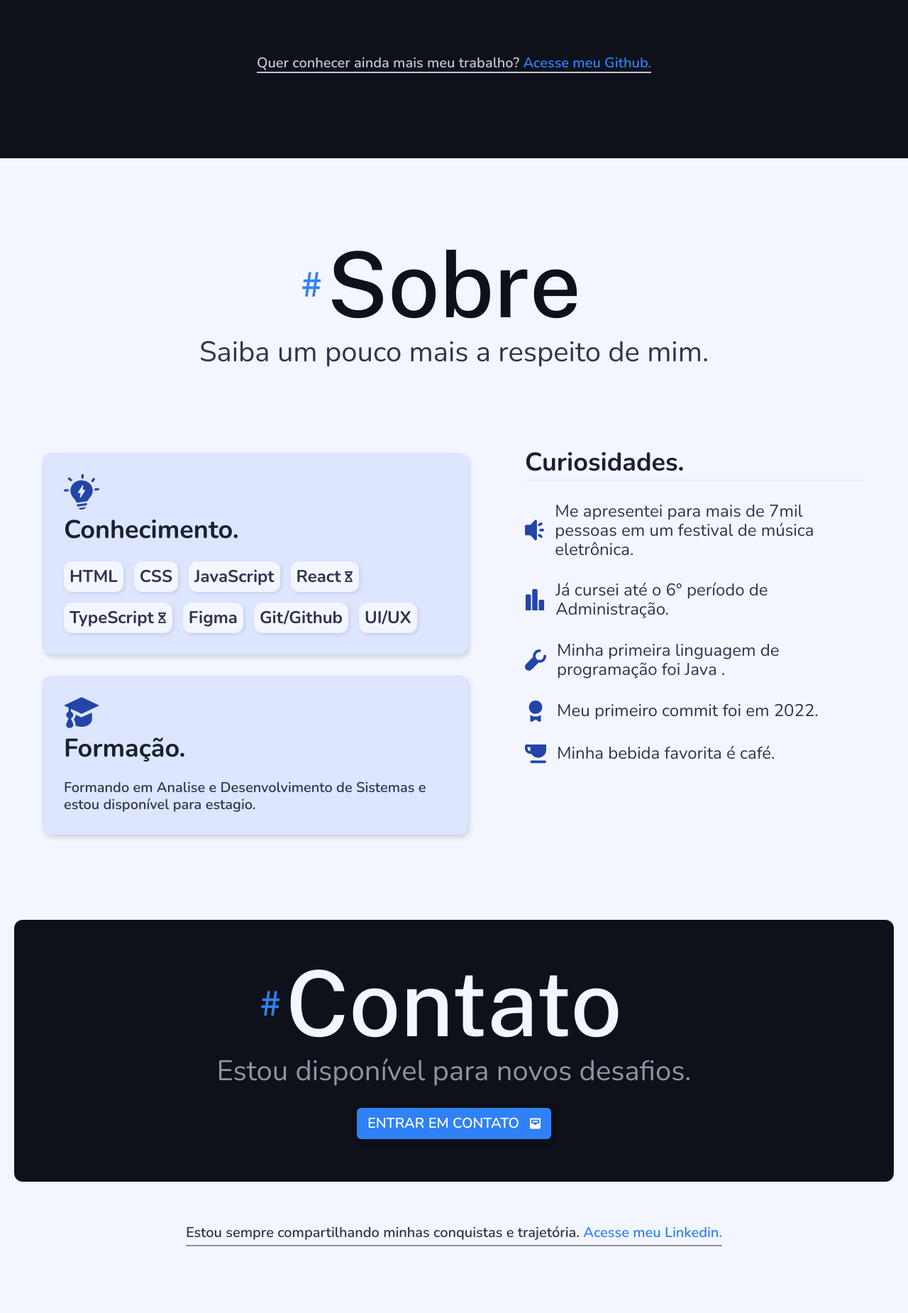
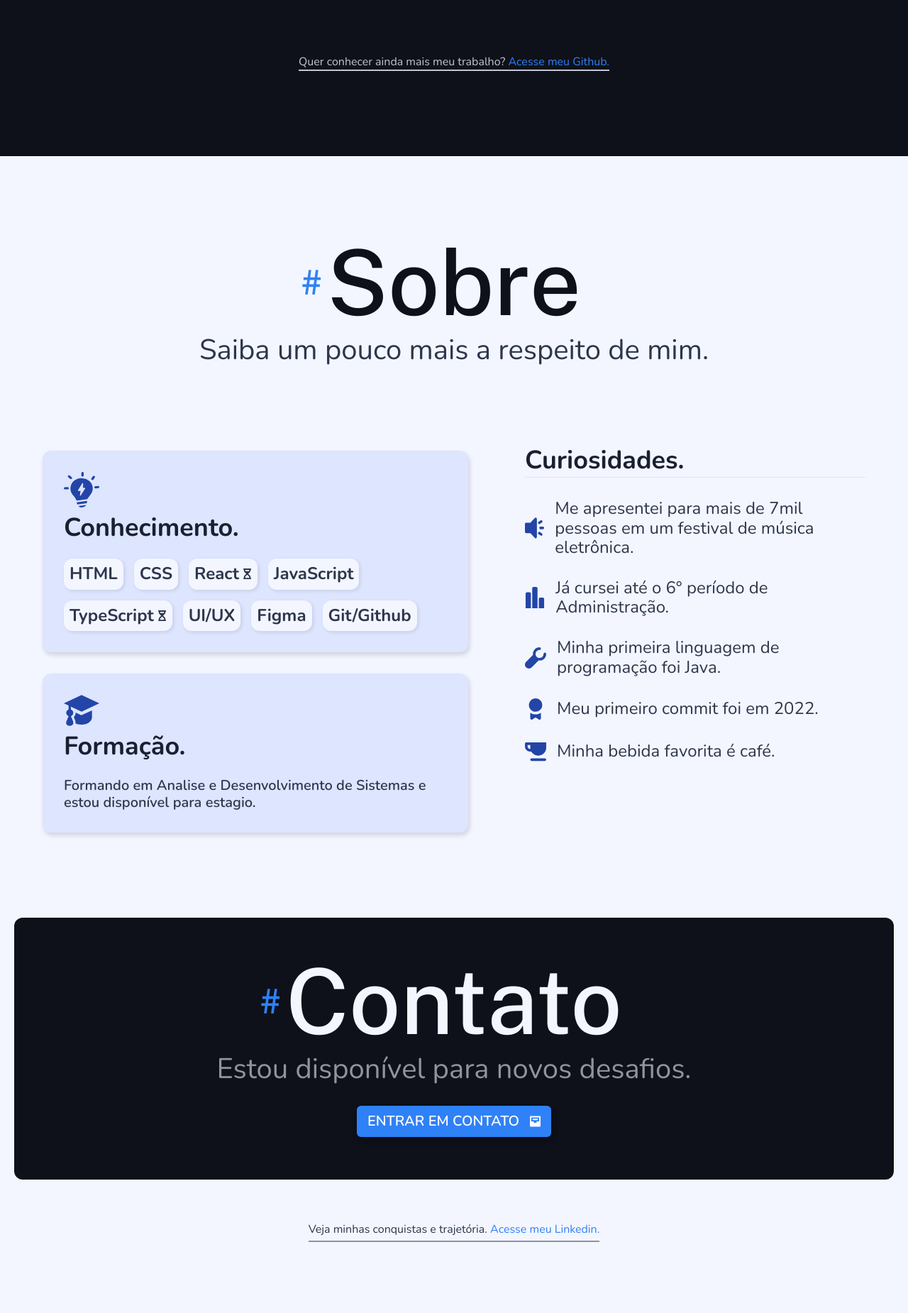
Before and after one commit to adriel-mp3/portifolio, a plain HTML site: page index.html in a window 1280 px wide. Shown: the part 1890-3740 px from the top of the page at 71% size. Drawn offline with nearby package versions, Linux system fonts and the light colour scheme.

Commit message:
:pencil: adjust order of items in HTML

```diff
--- a/index.html
+++ b/index.html
@@ -126,7 +126,7 @@
     </div>
 
     <div class="projects-footer">
-      <span class="font-p2 color-s3">Quer conhecer ainda mais meu trabalho?
+      <span class="font-s4 color-s3">Quer conhecer ainda mais meu trabalho?
         <a href="https://github.com/adriel-mp3" class="color-a1" target="_blank">Acesse meu Github.</a>
       </span>
     </div>
@@ -146,12 +146,12 @@
           <ul class="knowledge-list font-p3 color-s1">
             <li>HTML</li>
             <li>CSS</li>
+            <li>React<img src="./assets/hourglass.svg" alt="hourglass icon"></li>
             <li>JavaScript</li>
-            <li>React<img src="./assets/hourglass.svg" alt="hourglass icon"></li>
             <li>TypeScript<img src="./assets/hourglass.svg" alt="hourglass icon"></li>
+            <li>UI/UX</li>
             <li>Figma</li>
             <li>Git/Github</li>
-            <li>UI/UX</li>
           </ul>
         </div>
 
@@ -175,7 +175,7 @@
           </li>
           <li>
             <img src="./assets/wrench.svg" alt="Wrench icon">
-            <p>Minha primeira linguagem de programação foi Java .</p>
+            <p>Minha primeira linguagem de programação foi Java.</p>
           </li>
           <li>
             <img src="./assets/medal.svg" alt="Medal icon">
@@ -201,7 +201,7 @@
   </section>
 
   <div class="linkedin-link">
-    <span class="font-p2 color-s1">Estou sempre compartilhando minhas conquistas e trajetória.
+    <span class="font-s4 color-s1">Veja minhas conquistas e trajetória.
       <a href="https://www.linkedin.com/in/adriel-santos-dev/" class="color-a1" target="_blank">Acesse meu Linkedin.</a>
     </span>
   </div>
```
